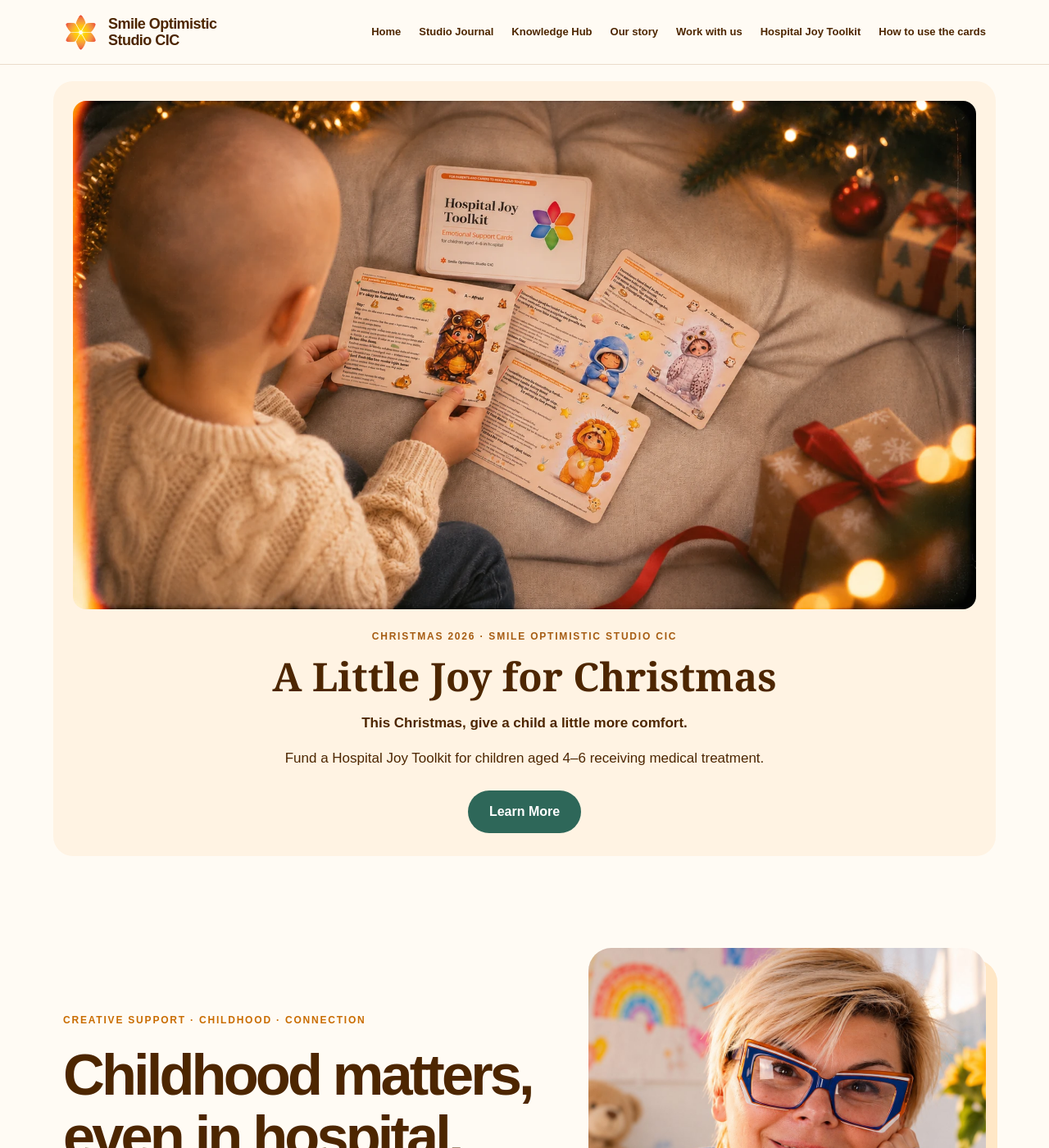
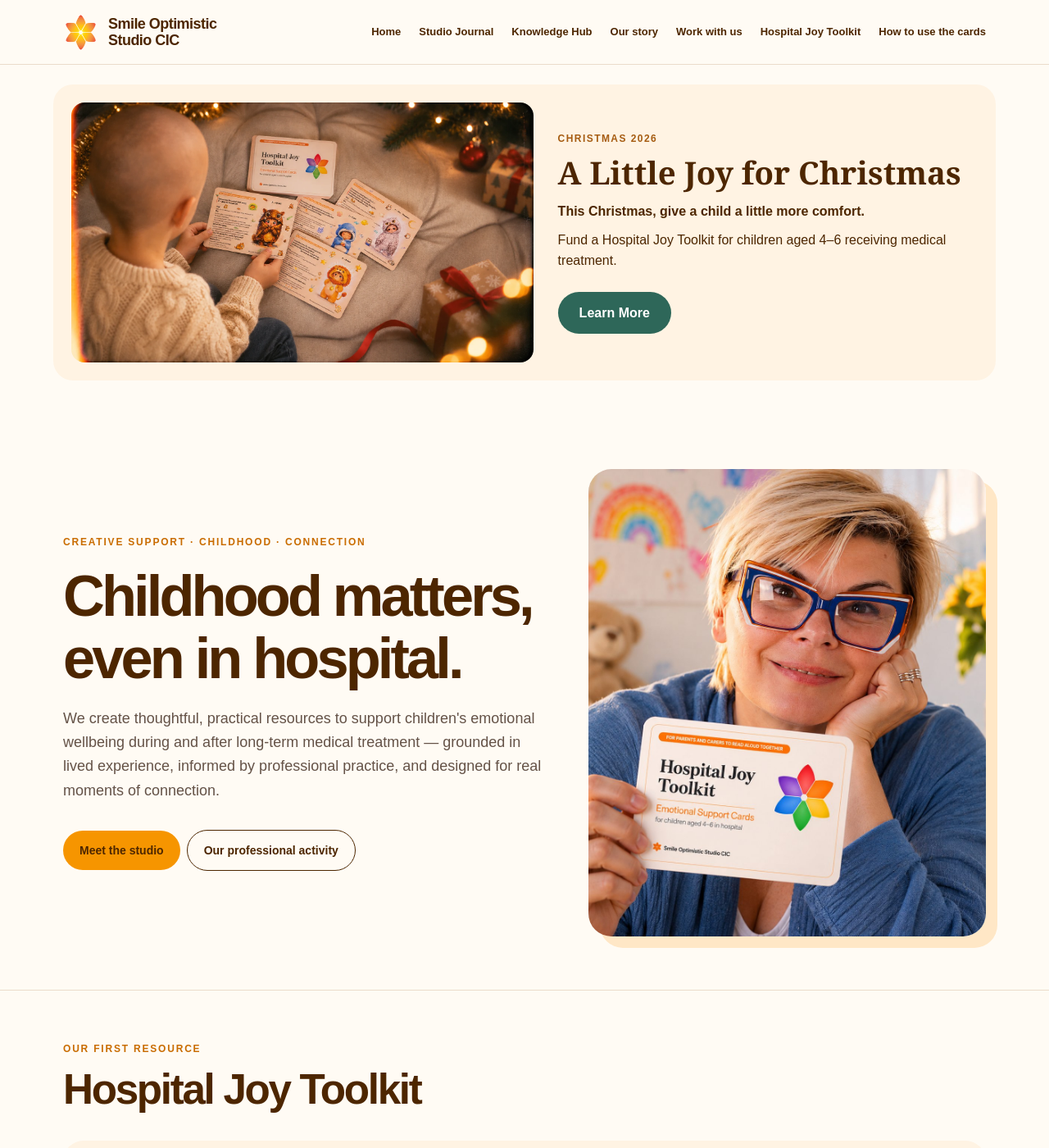
Before and after one commit to smileoptimisticstudio/smileoptimisticstudio.org.uk, a Jekyll site: the page built from index.html, in a window 1280 px wide and 1400 px high. Shown: the whole window at 82% size. Built offline with Jekyll 4.4.1, drawn with Linux system fonts in a browser that asks for light colours.

Commit message:
Update christmas-teaser.html

```diff
--- a/_includes/christmas-teaser.html
+++ b/_includes/christmas-teaser.html
@@ -2,72 +2,95 @@
 <style>
 .xmas-teaser {
   max-width: 1150px;
-  margin: 20px auto 40px;
-  padding: 24px;
+  margin: 24px auto 36px;
+  padding: 22px;
   background: #fff3e3;
   border-radius: 24px;
   color: #4d2600;
 }
-.xmas-teaser * { box-sizing: border-box; }
-.xmas-teaser img {
+
+.xmas-teaser * {
+  box-sizing: border-box;
+}
+
+.xmas-teaser-grid {
+  display: grid;
+  grid-template-columns: 1.1fr 1fr;
+  gap: 30px;
+  align-items: center;
+}
+
+.xmas-teaser img.xmas-photo {
   display: block;
   width: 100%;
-  height: auto;
-  aspect-ratio: 16 / 9;
-  object-fit: contain;
+  height: auto !important;
+  max-height: none !important;
+  aspect-ratio: auto !important;
+  object-fit: contain !important;
   border-radius: 16px;
 }
-.xmas-teaser-content {
-  max-width: 850px;
-  margin: 24px auto 4px;
-  text-align: center;
+
+.xmas-teaser h2 {
+  font: 700 clamp(28px, 3vw, 44px)/1.12 Georgia, serif;
+  margin: 10px 0 14px;
 }
-.xmas-teaser h2 {
-  font: 700 clamp(30px, 4vw, 48px)/1.12 Georgia, serif;
-  margin: 12px 0;
+
+.xmas-teaser p {
+  font-size: 16px;
+  line-height: 1.55;
+  margin: 10px 0;
 }
-.xmas-teaser p {
-  font-size: 17px;
-  line-height: 1.55;
-}
-.xmas-teaser a {
+
+.xmas-teaser .xmas-button {
   display: inline-block;
+  margin-top: 15px;
+  padding: 13px 26px;
   border-radius: 30px;
   background: #2e6759;
   color: #fff;
+  font-weight: 800;
   text-decoration: none;
-  font-weight: 800;
-  padding: 13px 26px;
-  margin-top: 8px;
 }
+
 @media (max-width: 760px) {
   .xmas-teaser {
-    margin: 10px 14px 30px;
-    padding: 14px;
+    margin: 12px 14px 28px;
+    padding: 16px;
   }
-  .xmas-teaser-content { margin-top: 18px; }
+
+  .xmas-teaser-grid {
+    grid-template-columns: 1fr;
+    gap: 18px;
+  }
 }
 </style>
 
-<section class="xmas-teaser" aria-labelledby="xmas-teaser-title">
+<section class="xmas-teaser" aria-labelledby="xmas-title">
+  <div class="xmas-teaser-grid">
+
     <img
+      class="xmas-photo"
       src="{{ '/assets/christmas-hjt-moment.webp' | relative_url }}"
-    alt="Illustrative festive scene featuring Hospital Joy Toolkit cards"
+      alt="Illustrative Christmas scene featuring Hospital Joy Toolkit cards"
       width="1672"
       height="941"
     >
 
-  <div class="xmas-teaser-content">
-    <div style="font-size:12px;letter-spacing:.15em;font-weight:800;text-transform:uppercase;color:#a65c12">
-      Christmas 2026 · Smile Optimistic Studio CIC
+    <div>
+      <div style="font-size:12px;letter-spacing:.12em;font-weight:800;color:#a65c12">
+        CHRISTMAS 2026
       </div>
 
-    <h2 id="xmas-teaser-title">A Little Joy for Christmas</h2>
+      <h2 id="xmas-title">A Little Joy for Christmas</h2>
 
       <p><strong>This Christmas, give a child a little more comfort.</strong></p>
 
       <p>Fund a Hospital Joy Toolkit for children aged 4–6 receiving medical treatment.</p>
 
-    <a href="{{ '/christmas/' | relative_url }}">Learn More</a>
+      <a class="xmas-button" href="{{ '/christmas/' | relative_url }}">
+        Learn More
+      </a>
+    </div>
+
   </div>
 </section>
```
Lines whose indentation alone changed are shown as unchanged.
